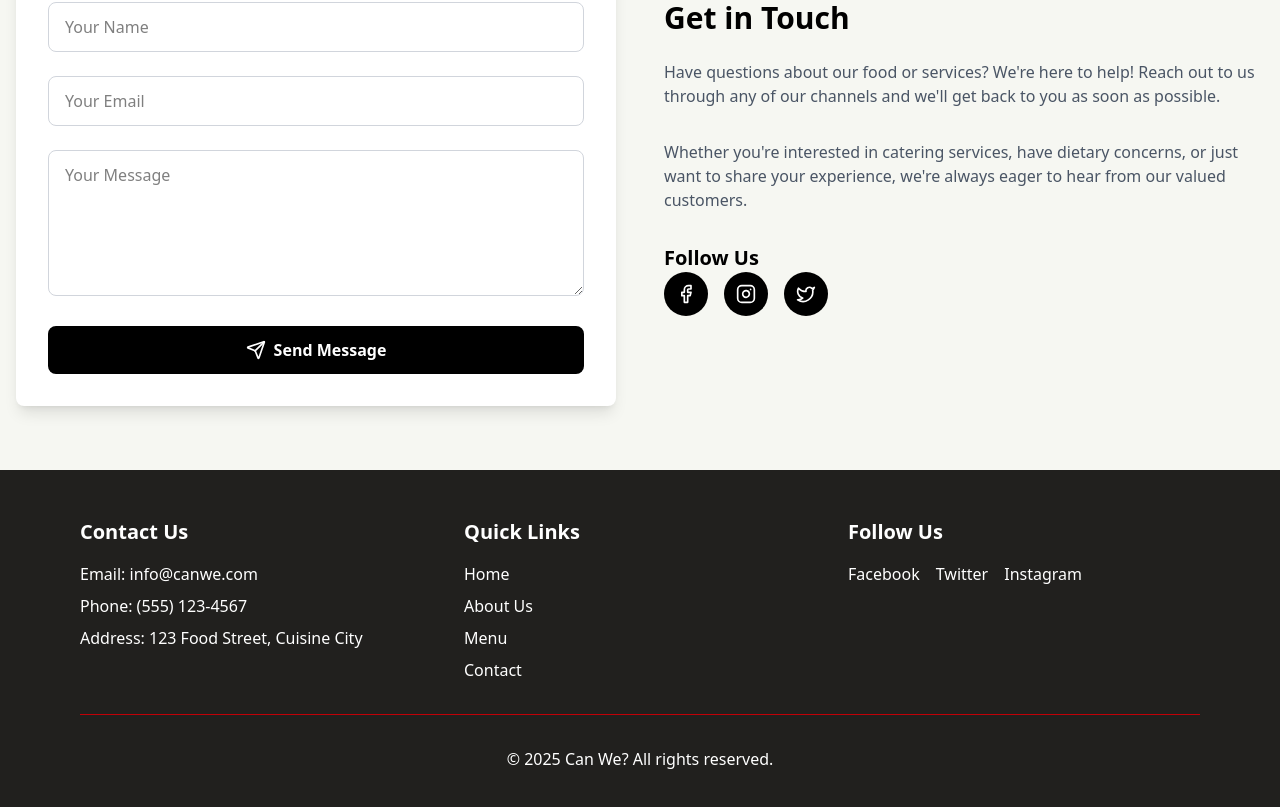
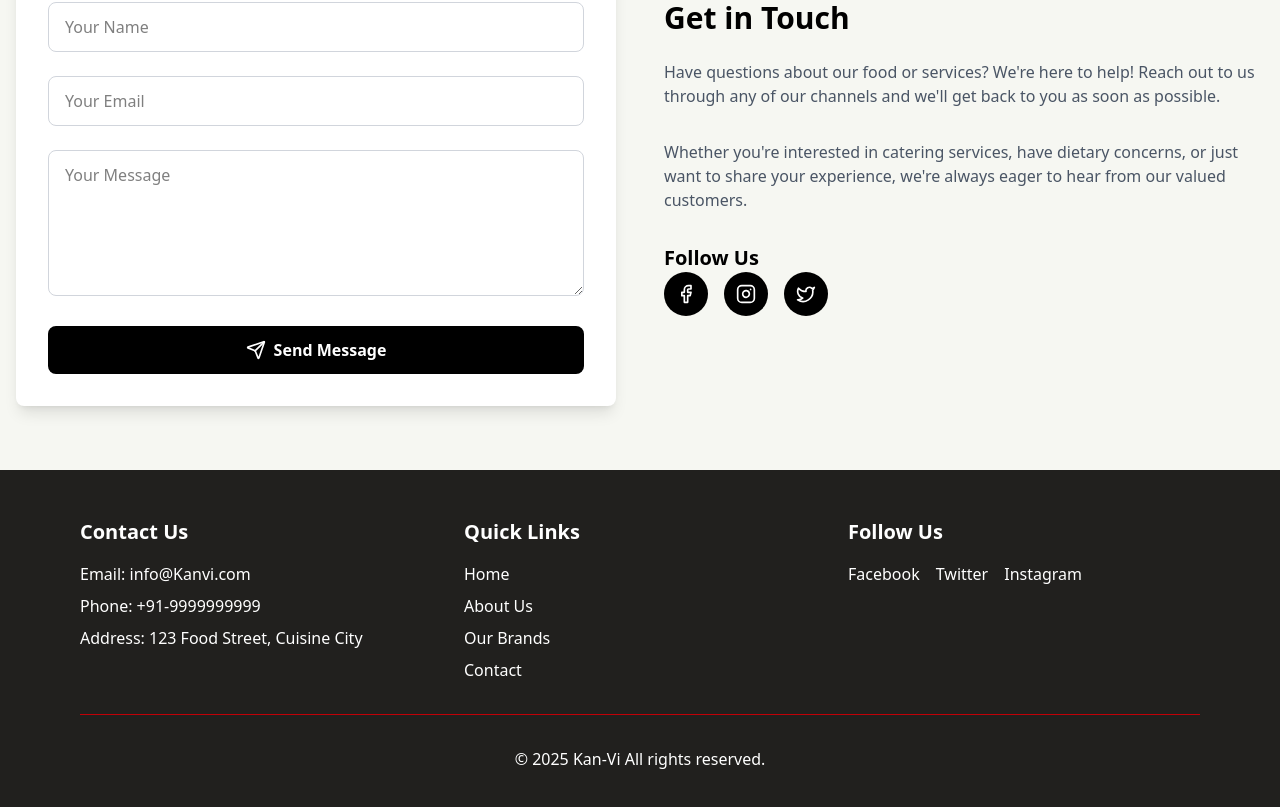
Before and after one commit to muskansrivastava0305/KF-C, a React (Vite) app: page /contact in a window 1280 px wide. Shown: the part 942-1749 px from the top of the page. Built offline with nearby package versions, Linux system fonts and the light colour scheme.

Commit message:
Some changes are done

```diff
--- a/src/component/Footer.jsx
+++ b/src/component/Footer.jsx
@@ -1,4 +1,5 @@
 import React from 'react'
+import { Link } from 'react-router-dom'
 
 export const Footer = () => {
   return (
@@ -9,17 +10,17 @@ export const Footer = () => {
           <div className="grid md:grid-cols-3 gap-8">
             <div>
               <h4 className="text-xl font-bold mb-4">Contact Us</h4>
-              <p className="mb-2">Email: info@canwe.com</p>
-              <p className="mb-2">Phone: (555) 123-4567</p>
+              <p className="mb-2">Email: info@Kanvi.com</p>
+              <p className="mb-2">Phone: +91-9999999999</p>
               <p>Address: 123 Food Street, Cuisine City</p>
             </div>
             <div>
               <h4 className="text-xl font-bold mb-4">Quick Links</h4>
               <ul className="space-y-2">
-                <li><a href="#" className="hover:text-red-200">Home</a></li>
-                <li><a href="#" className="hover:text-red-200">About Us</a></li>
-                <li><a href="#" className="hover:text-red-200">Menu</a></li>
-                <li><a href="#" className="hover:text-red-200">Contact</a></li>
+                <li><Link to={'/'} className="hover:text-red-200">Home</Link></li>
+                <li><Link to={'/about'} className="hover:text-red-200">About Us</Link></li>
+                <li><Link to={'/brand'} className="hover:text-red-200">Our Brands</Link></li>
+                <li><Link to={'/contact'} className="hover:text-red-200">Contact</Link></li>
               </ul>
             </div>
             <div>
@@ -32,7 +33,7 @@ export const Footer = () => {
             </div>
           </div>
           <div className="border-t border-red-700 mt-8 pt-8 text-center">
-            <p>&copy; {new Date().getFullYear()} Can We? All rights reserved.</p>
+            <p>&copy; {new Date().getFullYear()} Kan-Vi All rights reserved.</p>
           </div>
         </div>
       </footer>
```
